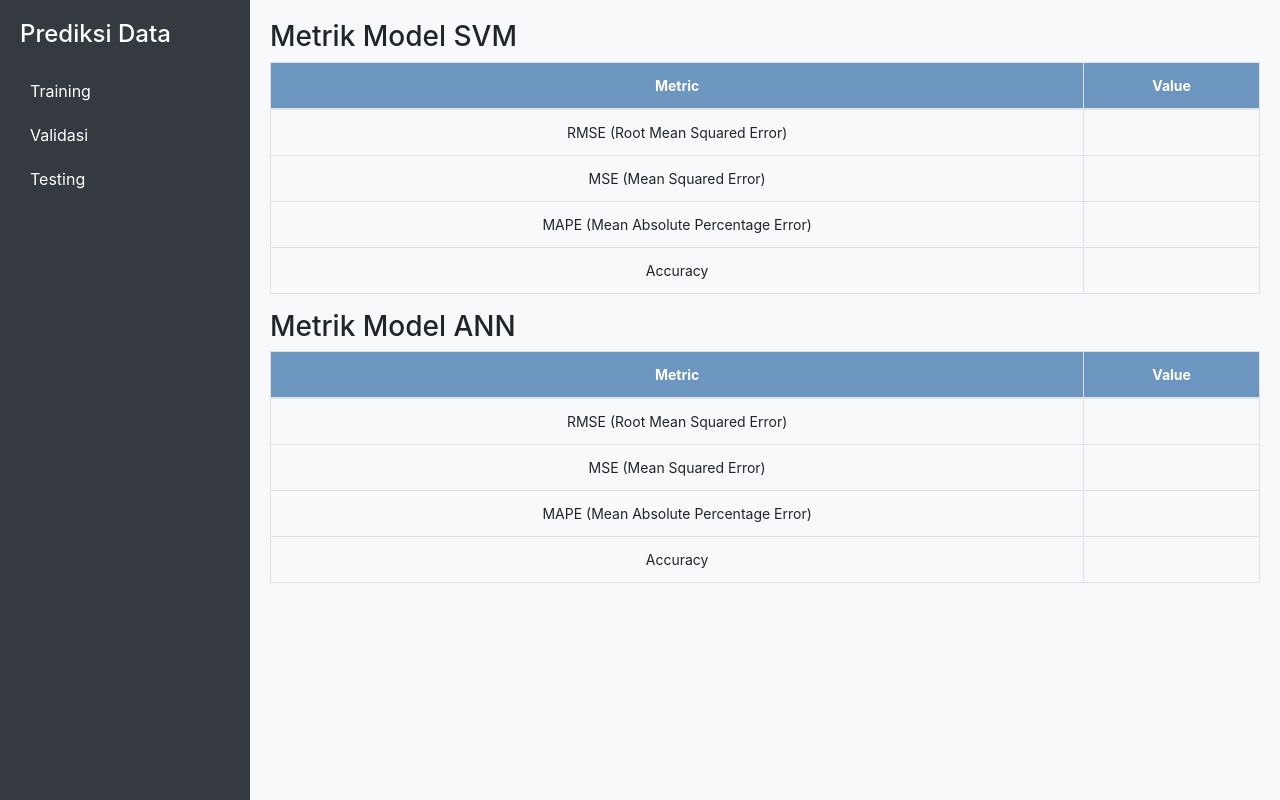
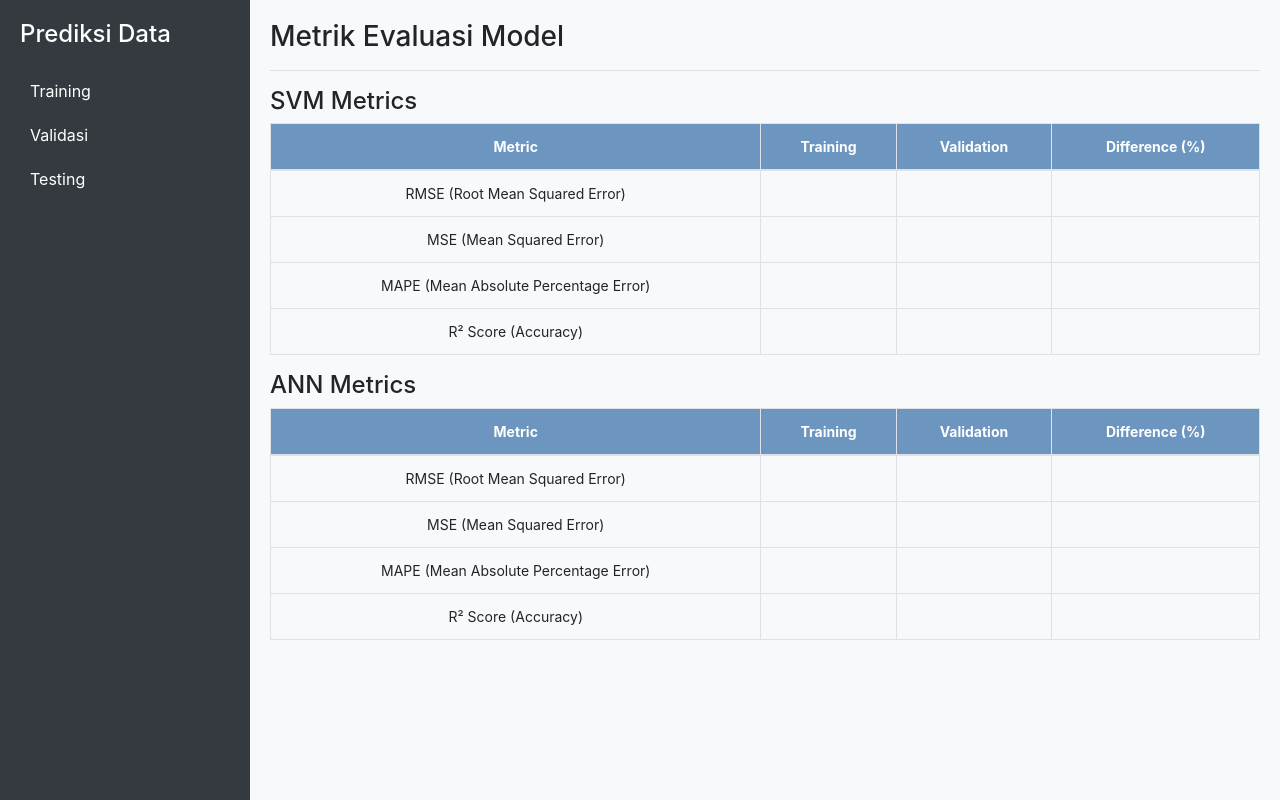
Before and after one commit to Azel-Fahrezi/prediksi, a Flask app: template templates/metrics.html in a window 1280 px wide. Run offline with Flask 3, Linux system fonts and the light colour scheme; the template is opened without the code that fills it, so the values that code supplies are empty; some libraries are stand-ins or nearby versions.

Commit message:
Menambahkan Parameter Training

```diff
--- a/app.py
+++ b/app.py
@@ -16,16 +16,16 @@ app.config['UPLOAD_FOLDER'] = UPLOAD_FOLDER
 os.makedirs(UPLOAD_FOLDER, exist_ok=True)
 
 # Fungsi untuk menghitung prediksi SVM
-def calculate_svm(dataframe, Jumlah_Stok, Musim_Periodik, Penjualan_Sebelumnya):
+def calculate_svm(dataframe, Jumlah_Stok, Musim_Periodik, Penjualan_Sebelumnya, max_iter, target_accuracy):
     predictions = {}
     metrics = {}
 
-    # Proses Label Encoding untuk Musim_Periodik
+    # Label Encoding untuk Musim_Periodik
     encoder = LabelEncoder()
     dataframe['Musim_Periodik'] = encoder.fit_transform(dataframe['Musim_Periodik'])
     Musim_Periodik_encoded = encoder.transform([Musim_Periodik])[0]
 
-    # Gunakan kolom selain 'datum'
+    # Fitur dan target
     X = dataframe[['Jumlah_Stok', 'Musim_Periodik', 'Penjualan_Sebelumnya']].values
     y = dataframe['Penjualan_Prediksi'].values
 
@@ -33,23 +33,39 @@ def calculate_svm(dataframe, Jumlah_Stok, Musim_Periodik, Penjualan_Sebelumnya):
     X_train, X_temp, y_train, y_temp = train_test_split(X, y, test_size=0.3, random_state=42)  # 70% training
     X_val, X_test, y_val, y_test = train_test_split(X_temp, y_temp, test_size=0.3333, random_state=42)  # 20% val, 10% test
 
-    # Scaling
+    # Scaling data
     scaler = StandardScaler()
     X_train_scaled = scaler.fit_transform(X_train)
     X_val_scaled = scaler.transform(X_val)
     X_test_scaled = scaler.transform(X_test)
 
-    # Model SVM
-    model = SVR(kernel='rbf')
-    model.fit(X_train_scaled, y_train)
+    # Inisialisasi model
+    model = SVR(kernel='rbf', max_iter=max_iter)
 
-    # Evaluasi pada validation set
-    y_val_pred = model.predict(X_val_scaled)
+    for i in range(max_iter):
+        model.fit(X_train_scaled, y_train)
+        y_val_pred = model.predict(X_val_scaled)
+        accuracy = r2_score(y_val, y_val_pred) * 100
+
+        if accuracy >= target_accuracy:
+            break
+
+    # Evaluasi pada training set
+    y_train_pred = model.predict(X_train_scaled)
+
     metrics['SVM'] = {
-        'RMSE': np.sqrt(mean_squared_error(y_val, y_val_pred)),
-        'MSE': mean_squared_error(y_val, y_val_pred),
-        'MAPE': np.mean(np.abs((y_val - y_val_pred) / y_val)) * 100,
-        'R2': r2_score(y_val, y_val_pred)
+        'Training': {
+            'RMSE': np.sqrt(mean_squared_error(y_train, y_train_pred)),
+            'MSE': mean_squared_error(y_train, y_train_pred),
+            'MAPE': np.mean(np.abs((y_train - y_train_pred) / y_train)) * 100,
+            'R2': r2_score(y_train, y_train_pred)
+        },
+        'Validation': {
+            'RMSE': np.sqrt(mean_squared_error(y_val, y_val_pred)),
+            'MSE': mean_squared_error(y_val, y_val_pred),
+            'MAPE': np.mean(np.abs((y_val - y_val_pred) / y_val)) * 100,
+            'R2': r2_score(y_val, y_val_pred)
+        }
     }
 
     # Prediksi pada future data
@@ -60,27 +76,20 @@ def calculate_svm(dataframe, Jumlah_Stok, Musim_Periodik, Penjualan_Sebelumnya):
     return predictions, metrics
 
 # Fungsi untuk menghitung prediksi ANN
-def calculate_ann(dataframe, Jumlah_Stok, Musim_Periodik, Penjualan_Sebelumnya):
+def calculate_ann(dataframe, Jumlah_Stok, Musim_Periodik, Penjualan_Sebelumnya, max_iter, target_accuracy):
     predictions = {}
     metrics = {}
-
-    # Validasi apakah kolom yang diperlukan ada
-    required_columns = ['Jumlah_Stok', 'Musim_Periodik', 'Penjualan_Sebelumnya', 'Penjualan_Prediksi']
-    for col in required_columns:
-        if col not in dataframe.columns:
-            raise ValueError(f"Kolom '{col}' tidak ditemukan dalam dataframe")
 
     # Label Encoding untuk Musim_Periodik
     encoder = LabelEncoder()
     dataframe['Musim_Periodik'] = encoder.fit_transform(dataframe['Musim_Periodik'])
 
-    # Tambahkan kategori baru jika Musim_Periodik input tidak ada di data pelatihan
     if Musim_Periodik not in encoder.classes_:
         encoder.classes_ = np.append(encoder.classes_, Musim_Periodik)
 
     Musim_Periodik_encoded = encoder.transform([Musim_Periodik])[0]
 
-    # Gunakan kolom untuk fitur dan target
+    # Fitur dan target
     X = dataframe[['Jumlah_Stok', 'Musim_Periodik', 'Penjualan_Sebelumnya']].values
     y = dataframe['Penjualan_Prediksi'].values
 
@@ -88,23 +97,38 @@ def calculate_ann(dataframe, Jumlah_Stok, Musim_Periodik, Penjualan_Sebelumnya):
     X_train, X_temp, y_train, y_temp = train_test_split(X, y, test_size=0.3, random_state=42)  # 70% training
     X_val, X_test, y_val, y_test = train_test_split(X_temp, y_temp, test_size=0.3333, random_state=42)  # 20% val, 10% test
 
-    # Scaling
+    # Scaling data
     scaler = StandardScaler()
     X_train_scaled = scaler.fit_transform(X_train)
     X_val_scaled = scaler.transform(X_val)
-    X_test_scaled = scaler.transform(X_test)
 
-    # Model ANN
-    model = MLPRegressor(hidden_layer_sizes=(32, 16), activation='relu', solver='adam', max_iter=500, random_state=42)
-    model.fit(X_train_scaled, y_train)
+    # Inisialisasi model
+    model = MLPRegressor(hidden_layer_sizes=(32, 16), activation='relu', solver='adam', max_iter=max_iter, random_state=42)
 
-    # Evaluasi pada validation set
-    y_val_pred = model.predict(X_val_scaled)
+    for i in range(max_iter):
+        model.partial_fit(X_train_scaled, y_train)
+        y_val_pred = model.predict(X_val_scaled)
+        accuracy = r2_score(y_val, y_val_pred) * 100
+
+        if accuracy >= target_accuracy:
+            break
+
+    # Evaluasi pada training set
+    y_train_pred = model.predict(X_train_scaled)
+
     metrics['ANN'] = {
-        'RMSE': np.sqrt(mean_squared_error(y_val, y_val_pred)),
-        'MSE': mean_squared_error(y_val, y_val_pred),
-        'MAPE': np.mean(np.abs((y_val - y_val_pred) / y_val)) * 100,
-        'R2': r2_score(y_val, y_val_pred)
+        'Training': {
+            'RMSE': np.sqrt(mean_squared_error(y_train, y_train_pred)),
+            'MSE': mean_squared_error(y_train, y_train_pred),
+            'MAPE': np.mean(np.abs((y_train - y_train_pred) / y_train)) * 100,
+            'R2': r2_score(y_train, y_train_pred)
+        },
+        'Validation': {
+            'RMSE': np.sqrt(mean_squared_error(y_val, y_val_pred)),
+            'MSE': mean_squared_error(y_val, y_val_pred),
+            'MAPE': np.mean(np.abs((y_val - y_val_pred) / y_val)) * 100,
+            'R2': r2_score(y_val, y_val_pred)
+        }
     }
 
     # Prediksi pada future data
@@ -113,7 +137,6 @@ def calculate_ann(dataframe, Jumlah_Stok, Musim_Periodik, Penjualan_Sebelumnya):
     predictions['Penjualan_Prediksi'] = model.predict(future_X_scaled)
 
     return predictions, metrics
-
 
 # Variabel global untuk menyimpan data
 @app.route("/", methods=["GET", "POST"])
@@ -222,24 +245,19 @@ def testing():
 
     data = pd.read_csv(filepath)
 
-    predictions_svm = None
-    predictions_ann = None
-
     if request.method == "POST":
         try:
             Jumlah_Stok = float(request.form["Jumlah_Stok"])
             Musim_Periodik = request.form["Musim_Periodik"]
             Penjualan_Sebelumnya = float(request.form["Penjualan_Sebelumnya"])
+            max_iter = int(request.form["max_iter"])
+            target_accuracy = float(request.form["target_accuracy"])
 
-            # Hitung prediksi untuk SVM
-            predictions_svm, _ = calculate_svm(data, Jumlah_Stok, Musim_Periodik, Penjualan_Sebelumnya)
+            predictions_svm, metrics_svm = calculate_svm(data, Jumlah_Stok, Musim_Periodik, Penjualan_Sebelumnya, max_iter, target_accuracy)
+            predictions_ann, metrics_ann = calculate_ann(data, Jumlah_Stok, Musim_Periodik, Penjualan_Sebelumnya, max_iter, target_accuracy)
 
-            # Hitung prediksi untuk ANN
-            predictions_ann, _ = calculate_ann(data, Jumlah_Stok, Musim_Periodik, Penjualan_Sebelumnya)
-
-            return render_template("testing.html",
-                                   predictions_svm=predictions_svm,
-                                   predictions_ann=predictions_ann)
+            return render_template("testing.html", predictions_svm=predictions_svm, metrics_svm=metrics_svm,
+                                   predictions_ann=predictions_ann, metrics_ann=metrics_ann)
 
         except ValueError as e:
             return render_template("testing.html", error_message=str(e))
@@ -254,10 +272,19 @@ def metrics():
 
     data = pd.read_csv(filepath)
 
-    _, metrics_svm = calculate_svm(data, 0, 'Normal', 0)  # Update sesuai dengan data yang Anda punya
-    _, metrics_ann = calculate_ann(data, 0, 'Normal', 0)  # Update sesuai dengan data yang Anda punya
+    max_iter = 500
+    target_accuracy = 95.0
 
-    return render_template("metrics.html", metrics_svm=metrics_svm, metrics_ann=metrics_ann)
+    # Hitung metrik dan pastikan struktur sesuai dengan template
+    _, metrics_svm = calculate_svm(data, 0, 'Normal', 0, max_iter, target_accuracy)
+    _, metrics_ann = calculate_ann(data, 0, 'Normal', 0, max_iter, target_accuracy)
+
+    # Kirim metrik dalam format yang sesuai untuk template
+    return render_template(
+        "metrics.html",
+        metrics_svm=metrics_svm['SVM'],
+        metrics_ann=metrics_ann['ANN']
+    )
 
 @app.route('/delete_file/<file_name>', methods=['POST'])
 def delete_file(file_name):
--- a/templates/metrics.html
+++ b/templates/metrics.html
@@ -1,57 +1,80 @@
 {% extends 'base.html' %}
 {% block content %}
-<h3>Metrik Model SVM</h3>
+<h3>Metrik Evaluasi Model</h3>
+<hr>
+
+<h4>SVM Metrics</h4>
 <table class="table table-bordered">
     <thead>
         <tr>
             <th>Metric</th>
-            <th>Value</th>
+            <th>Training</th>
+            <th>Validation</th>
+            <th>Difference (%)</th>
         </tr>
     </thead>
     <tbody>
         <tr>
             <td>RMSE (Root Mean Squared Error)</td>
-            <td>{{ metrics_svm['SVM']['RMSE'] }}</td>
+            <td>{{ metrics_svm['Training']['RMSE'] }}</td>
+            <td>{{ metrics_svm['Validation']['RMSE'] }}</td>
+            <td>{{ ((metrics_svm['Validation']['RMSE'] - metrics_svm['Training']['RMSE']) / metrics_svm['Training']['RMSE']) * 100 | round(2) }}</td>
         </tr>
         <tr>
             <td>MSE (Mean Squared Error)</td>
-            <td>{{ metrics_svm['SVM']['MSE'] }}</td>
+            <td>{{ metrics_svm['Training']['MSE'] }}</td>
+            <td>{{ metrics_svm['Validation']['MSE'] }}</td>
+            <td>{{ ((metrics_svm['Validation']['MSE'] - metrics_svm['Training']['MSE']) / metrics_svm['Training']['MSE']) * 100 | round(2) }}</td>
         </tr>
         <tr>
             <td>MAPE (Mean Absolute Percentage Error)</td>
-            <td>{{ metrics_svm['SVM']['MAPE'] }}</td>
+            <td>{{ metrics_svm['Training']['MAPE'] }}</td>
+            <td>{{ metrics_svm['Validation']['MAPE'] }}</td>
+            <td>{{ ((metrics_svm['Validation']['MAPE'] - metrics_svm['Training']['MAPE']) / metrics_svm['Training']['MAPE']) * 100 | round(2) }}</td>
         </tr>
         <tr>
-            <td>Accuracy</td>
-            <td>{{ metrics_svm['SVM']['Accuracy'] }}</td>
+            <td>R² Score (Accuracy)</td>
+            <td>{{ metrics_svm['Training']['R2'] }}</td>
+            <td>{{ metrics_svm['Validation']['R2'] }}</td>
+            <td>{{ ((metrics_svm['Validation']['R2'] - metrics_svm['Training']['R2']) / metrics_svm['Training']['R2']) * 100 | round(2) }}</td>
         </tr>
     </tbody>
 </table>
 
-<h3>Metrik Model ANN</h3>
+<h4>ANN Metrics</h4>
 <table class="table table-bordered">
     <thead>
         <tr>
             <th>Metric</th>
-            <th>Value</th>
+            <th>Training</th>
+            <th>Validation</th>
+            <th>Difference (%)</th>
         </tr>
     </thead>
     <tbody>
         <tr>
             <td>RMSE (Root Mean Squared Error)</td>
-            <td>{{ metrics_ann['ANN']['RMSE'] }}</td>
+            <td>{{ metrics_ann['Training']['RMSE'] }}</td>
+            <td>{{ metrics_ann['Validation']['RMSE'] }}</td>
+            <td>{{ ((metrics_ann['Validation']['RMSE'] - metrics_ann['Training']['RMSE']) / metrics_ann['Training']['RMSE']) * 100 | round(2) }}</td>
         </tr>
         <tr>
             <td>MSE (Mean Squared Error)</td>
-            <td>{{ metrics_ann['ANN']['MSE'] }}</td>
+            <td>{{ metrics_ann['Training']['MSE'] }}</td>
+            <td>{{ metrics_ann['Validation']['MSE'] }}</td>
+            <td>{{ ((metrics_ann['Validation']['MSE'] - metrics_ann['Training']['MSE']) / metrics_ann['Training']['MSE']) * 100 | round(2) }}</td>
         </tr>
         <tr>
             <td>MAPE (Mean Absolute Percentage Error)</td>
-            <td>{{ metrics_ann['ANN']['MAPE'] }}</td>
+            <td>{{ metrics_ann['Training']['MAPE'] }}</td>
+            <td>{{ metrics_ann['Validation']['MAPE'] }}</td>
+            <td>{{ ((metrics_ann['Validation']['MAPE'] - metrics_ann['Training']['MAPE']) / metrics_ann['Training']['MAPE']) * 100 | round(2) }}</td>
         </tr>
         <tr>
-            <td>Accuracy</td>
-            <td>{{ metrics_ann['ANN']['Accuracy'] }}</td>
+            <td>R² Score (Accuracy)</td>
+            <td>{{ metrics_ann['Training']['R2'] }}</td>
+            <td>{{ metrics_ann['Validation']['R2'] }}</td>
+            <td>{{ ((metrics_ann['Validation']['R2'] - metrics_ann['Training']['R2']) / metrics_ann['Training']['R2']) * 100 | round(2) }}</td>
         </tr>
     </tbody>
 </table>
```
Also changed, not shown: templates/import.html (+32 -2 lines), uploads/b8f06a1e02024da3b4aed81b8bc5cb8f_penjualan_obat_training.csv (renamed from uploads/fd8599432d564af7b3ae9011dd6aca3e_penjualan_obat_training.csv).
